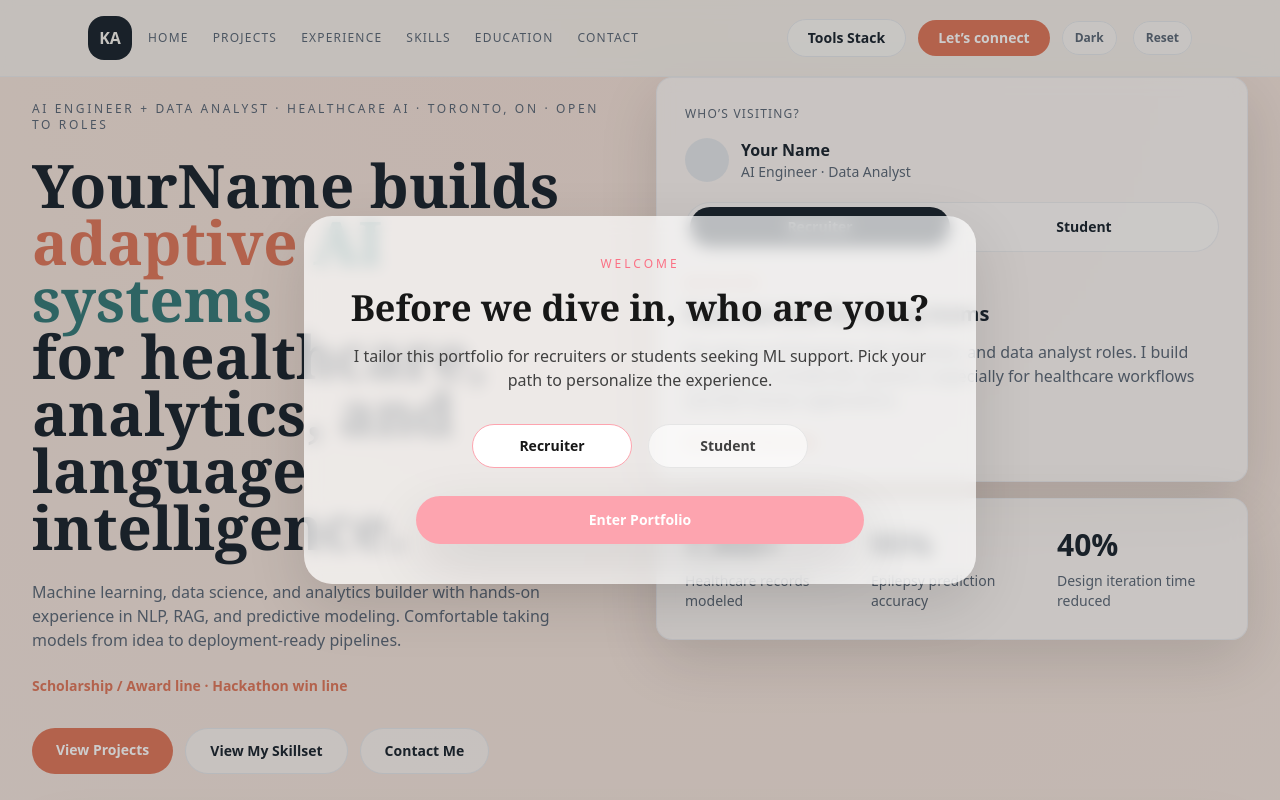
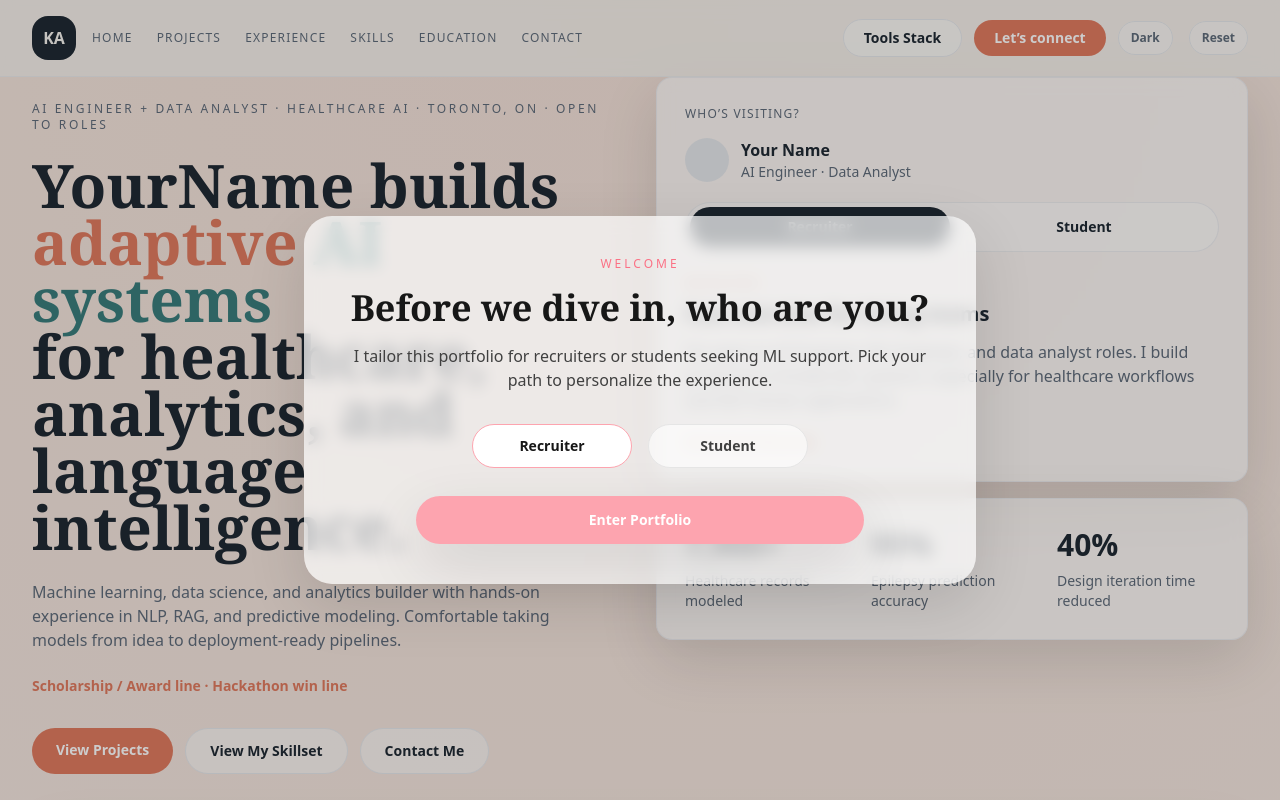
Before and after one commit to K2hmed/KhushnudAhmed.github.io, a React (Vite) app: page / in a window 1280 px wide. Shown: the top 800 px of the page. Built offline with nearby package versions, Linux system fonts and the light colour scheme.

Commit message:
Update Navbar.jsx
Signed-off-by: Khushnud Ahmed <99266359+K2hmed@users.noreply.github.com>

```diff
--- a/src/components/Navbar.jsx
+++ b/src/components/Navbar.jsx
@@ -5,7 +5,7 @@
 
   return (
     <header className="sticky top-0 z-40 border-b border-border/70 bg-bg/70 backdrop-blur">
-      <div className="mx-auto flex max-w-6xl items-center justify-between px-6 py-4">
+      <div className="mx-auto flex w-full max-w-[85rem] items-center justify-between px-6 py-4 lg:px-8">
         <div className="flex items-center gap-4">
           <div className="flex h-11 w-11 items-center justify-center rounded-2xl bg-fg text-bg font-semibold">
             KA
```
